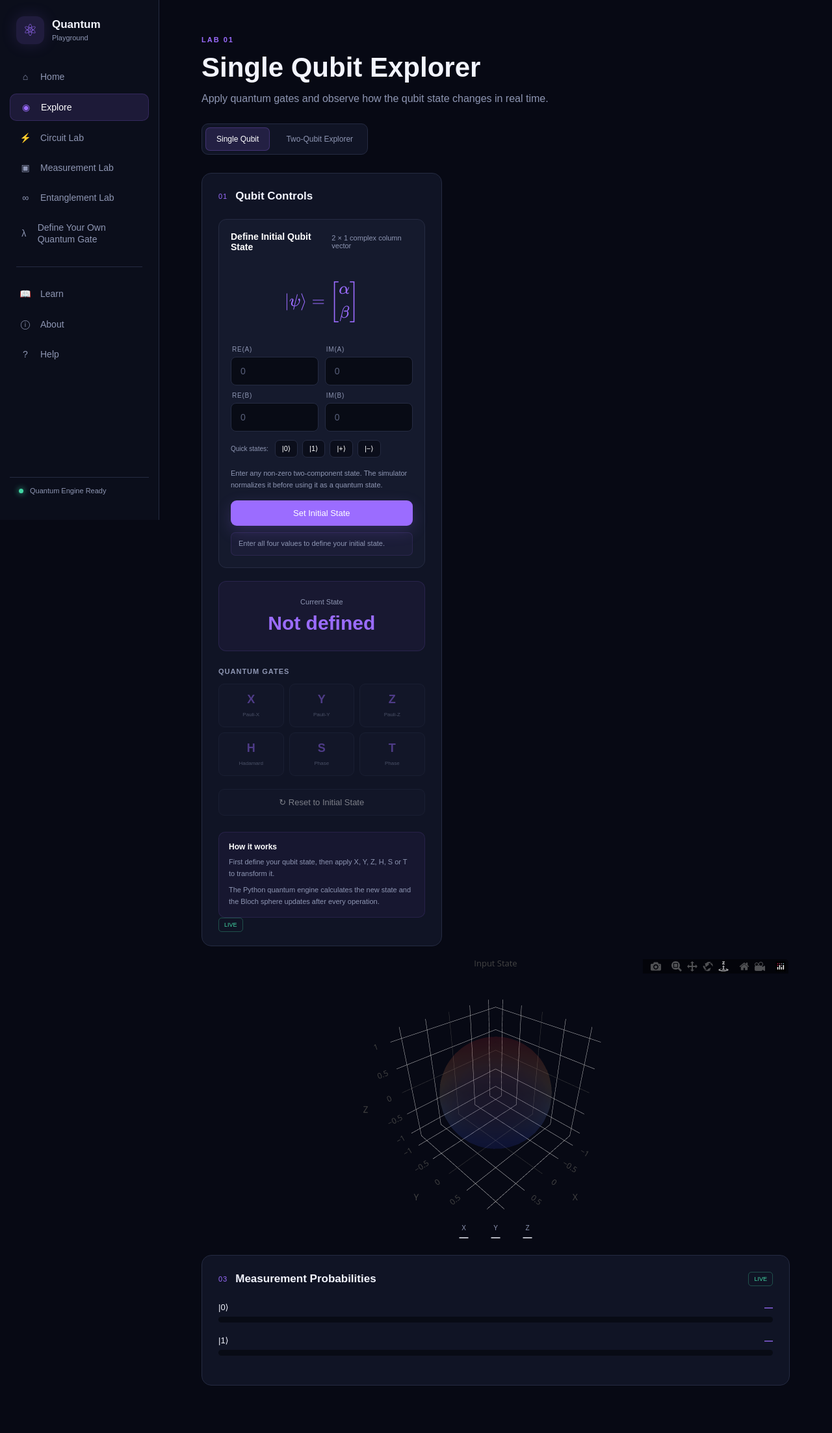
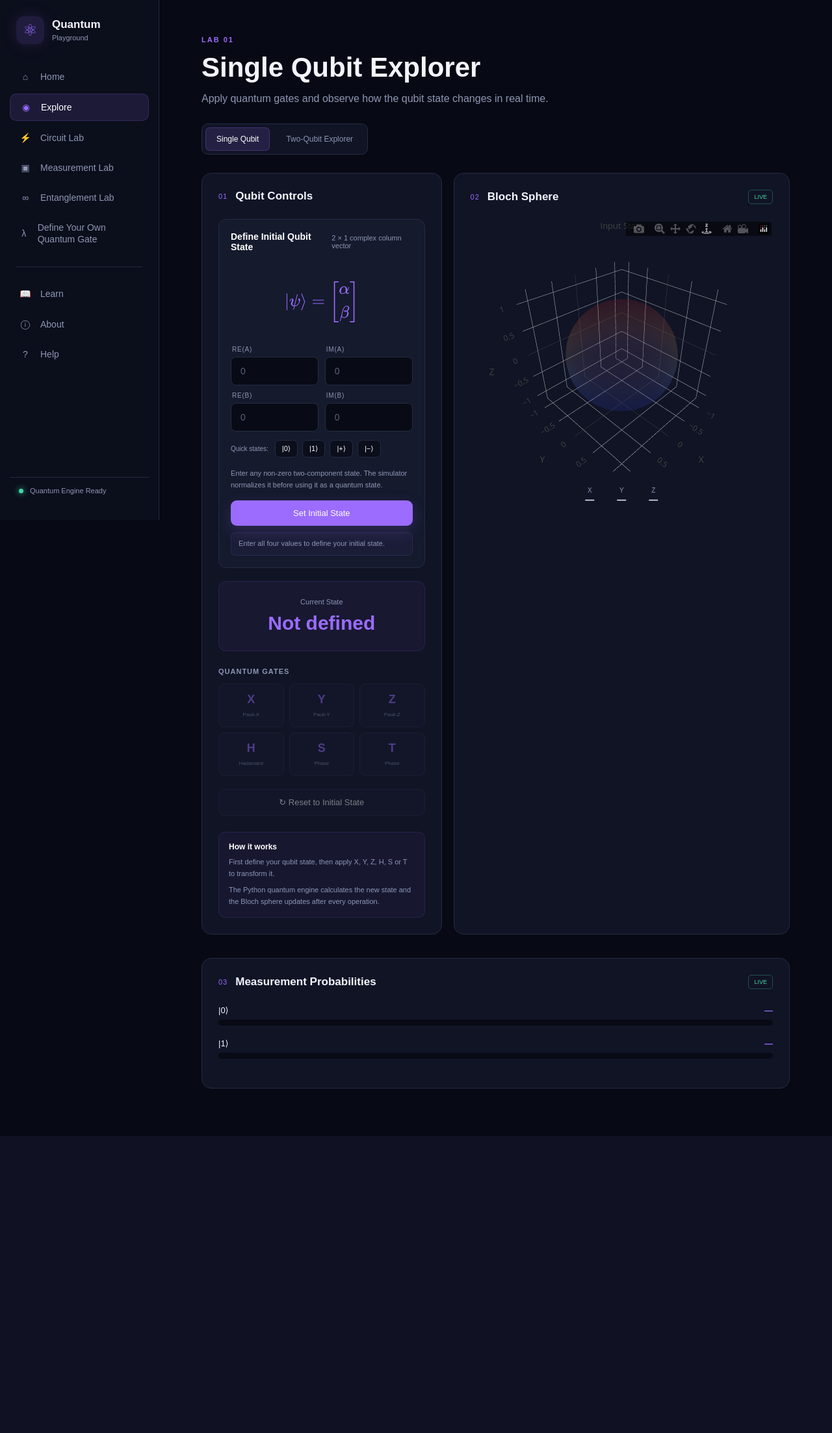
Before and after one commit to tarun4928/Quantum-Playground, a Flask app: page /explore in a window 1280 px wide. Shown: the whole page at 65% size. After the commit the page ends 1748 px from the top, so only its background shows below. Run offline with Flask 3, Linux system fonts and the light colour scheme; some libraries are stand-ins or nearby versions.

Commit message:
Update Quantum Playground

```diff
--- a/static/style.css
+++ b/static/style.css
@@ -25,6 +25,7 @@ body {
     background: var(--bg);
     color: var(--text);
     min-height: 100vh;
+    overflow-x: hidden;
 }
 
 a {
@@ -190,9 +191,9 @@ nav {
 
     width: calc(100% - 245px);
 
+    min-width: 0;
+
     padding: 55px 65px;
-
-    max-width: 1500px;
 }
 
 
@@ -600,9 +601,16 @@ nav {
 .workspace-grid {
     display: grid;
 
-    grid-template-columns: 1fr 1.4fr;
+    grid-template-columns: minmax(0, 1fr) minmax(0, 1.4fr);
 
     gap: 18px;
+}
+
+
+.workspace-grid > *,
+.twoq-grid > *,
+.twoq-bottom-grid > * {
+    min-width: 0;
 }
 
 .subheading {
@@ -1507,7 +1515,7 @@ nav {
 
 /* RESPONSIVE */
 
-@media (max-width: 1000px) {
+@media (max-width: 1150px) {
 
     .sidebar {
         width: 200px;
--- a/templates/explore.html
+++ b/templates/explore.html
@@ -385,8 +385,30 @@
 
                 </div>
 
+            </section>
 
-                <span class="live-badge">
+
+            <!-- =============================================
+                 BLOCH SPHERE
+            ============================================== -->
+
+            <section class="panel bloch-panel">
+
+                <div class="panel-title">
+
+                    <div>
+
+                        <span class="panel-number">
+                            02
+                        </span>
+
+                        <h2>
+                            Bloch Sphere
+                        </h2>
+
+                    </div>
+
+                    <span class="live-badge">
                         LIVE
                     </span>
 
```
Also changed, not shown: templates/operator.html (+20 -19 lines), README.md.
